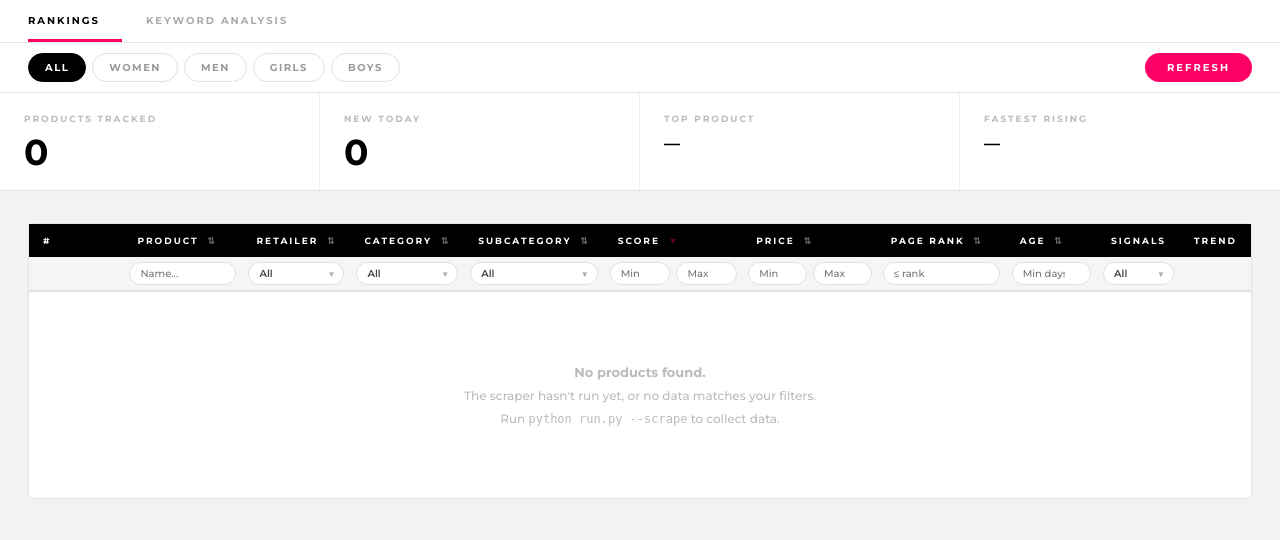
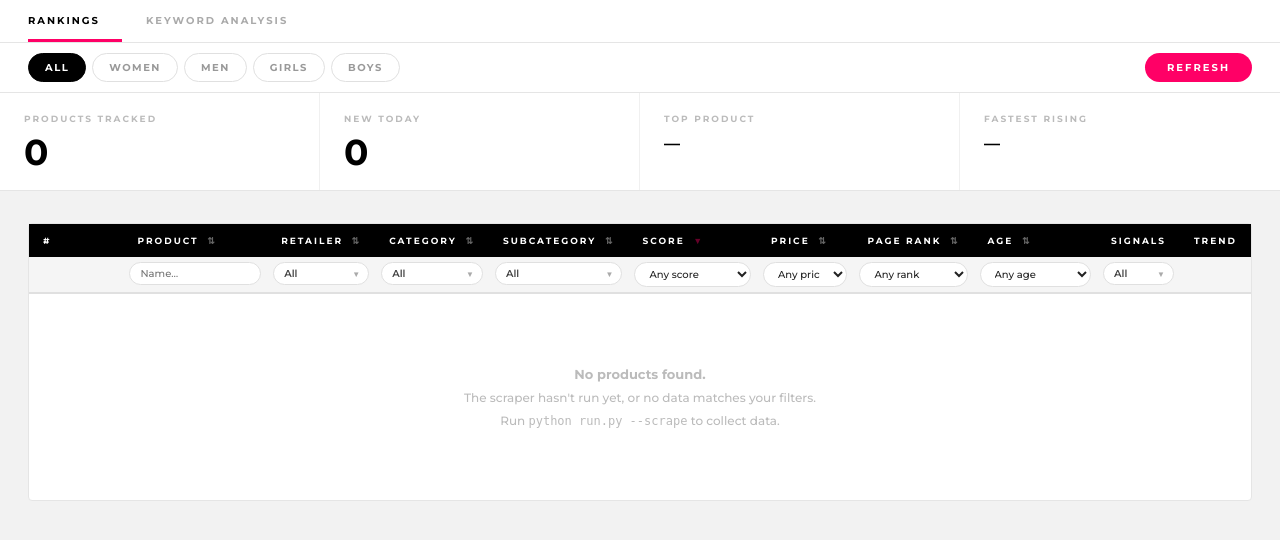
Before and after one commit to ShoeDataAutomatic/mrd-tracker, a Flask app: page / in a window 1280 px wide. Shown: the part 50-590 px from the top of the page. Run offline with Flask 3, Linux system fonts and the light colour scheme; data that the repository does not hold is empty.

Commit message:
Replace score/price/rank/age filter inputs with preset and dynamic dropdowns

```diff
--- a/dashboard/templates/index.html
+++ b/dashboard/templates/index.html
@@ -348,20 +348,43 @@
             <th id="th-category"></th>
             <!-- Subcategory: multi-select -->
             <th id="th-subcategory"></th>
-            <!-- Score: number range -->
+            <!-- Score: preset dropdown -->
             <th>
-              <input class="f-text" type="number" id="col-filter-score-min" placeholder="Min" style="width:48%;margin-right:2%">
-              <input class="f-text" type="number" id="col-filter-score-max" placeholder="Max" style="width:48%">
+              <select class="f-text" id="col-filter-score" onchange="renderTable()">
+                <option value="">Any score</option>
+                <option value="lt250">Less than 250</option>
+                <option value="gt250">Greater than 250</option>
+                <option value="gt500">Greater than 500</option>
+                <option value="gt750">Greater than 750</option>
+                <option value="gt1000">Greater than 1,000</option>
+              </select>
             </th>
-            <!-- Price: number range -->
+            <!-- Price: dynamic dropdown -->
             <th>
-              <input class="f-text" type="number" id="col-filter-price-min" placeholder="Min £" style="width:48%;margin-right:2%">
-              <input class="f-text" type="number" id="col-filter-price-max" placeholder="Max £" style="width:48%">
+              <select class="f-text" id="col-filter-price" onchange="renderTable()">
+                <option value="">Any price</option>
+              </select>
             </th>
-            <!-- Rank -->
-            <th><input class="f-text" type="number" id="col-filter-rank-max" placeholder="≤ rank"></th>
-            <!-- Age -->
-            <th><input class="f-text" type="number" id="col-filter-age-min" placeholder="Min days"></th>
+            <!-- Rank: preset dropdown -->
+            <th>
+              <select class="f-text" id="col-filter-rank" onchange="renderTable()">
+                <option value="">Any rank</option>
+                <option value="25">Top 25</option>
+                <option value="50">Top 50</option>
+                <option value="100">Top 100</option>
+                <option value="200">Top 200</option>
+              </select>
+            </th>
+            <!-- Age: preset dropdown -->
+            <th>
+              <select class="f-text" id="col-filter-age" onchange="renderTable()">
+                <option value="">Any age</option>
+                <option value="14">Less than 14 days</option>
+                <option value="28">Less than 28 days</option>
+                <option value="90">Less than 90 days</option>
+                <option value="180">Less than 180 days</option>
+              </select>
+            </th>
             <!-- Signal: multi-select -->
             <th id="th-signal"></th>
             <th></th>
@@ -677,12 +700,7 @@ document.querySelectorAll('th.sortable').forEach(th => {
   });
 });
 
-['col-filter-name','col-filter-score-min','col-filter-score-max',
- 'col-filter-price-min','col-filter-price-max','col-filter-rank-max','col-filter-age-min']
-  .forEach(id => {
-    const el = document.getElementById(id);
-    if (el) el.addEventListener('input', renderTable);
-  });
+document.getElementById('col-filter-name').addEventListener('input', renderTable);
 
 async function loadStats() {
   const res = await fetch('/api/stats');
@@ -704,23 +722,31 @@ async function loadRankings() {
   allProducts = await res.json();
   maxScore    = Math.max(...allProducts.map(p => p.total_score), 1);
 
-  // Derive unique values to populate dynamic multi-selects
+  // Populate multi-selects from loaded data
   const retailers     = [...new Set(allProducts.map(p => p.retailer).filter(Boolean))].sort();
   const subcategories = [...new Set(allProducts.map(p => p.subcategory).filter(Boolean))].sort();
   initMultiSelects(retailers, subcategories);
+
+  // Populate price dropdown dynamically
+  const prices = [...new Set(allProducts.map(p => p.latest_price).filter(v => v != null))]
+    .sort((a, b) => a - b);
+  const priceSelect = document.getElementById('col-filter-price');
+  const prevPrice   = priceSelect ? priceSelect.value : '';
+  if (priceSelect) {
+    priceSelect.innerHTML = `<option value="">Any price</option>` +
+      prices.map(p => `<option value="${p.toFixed(2)}"${prevPrice === p.toFixed(2) ? ' selected' : ''}>£${p.toFixed(2)}</option>`).join('');
+  }
 
   renderTable();
 }
 
 function renderTable() {
   const colName  = (document.getElementById('col-filter-name').value || '').toLowerCase();
-  const csn      = parseFloat(document.getElementById('col-filter-score-min').value) || null;
-  const csx      = parseFloat(document.getElementById('col-filter-score-max').value) || null;
-  const cpn      = parseFloat(document.getElementById('col-filter-price-min').value) || null;
-  const cpx      = parseFloat(document.getElementById('col-filter-price-max').value) || null;
-  const crx      = parseInt(document.getElementById('col-filter-rank-max').value)    || null;
-  const can      = parseInt(document.getElementById('col-filter-age-min').value)     || null;
-  const tbody    = document.getElementById('product-table-body');
+  const scoreFilter = document.getElementById('col-filter-score').value;
+  const priceFilter = document.getElementById('col-filter-price').value;
+  const rankFilter  = document.getElementById('col-filter-rank').value;
+  const ageFilter   = document.getElementById('col-filter-age').value;
+  const tbody       = document.getElementById('product-table-body');
 
   // Multi-select values
   const selRetailer    = msSelections.retailer;
@@ -746,13 +772,18 @@ function renderTable() {
     if (selSubcategory.length && !selSubcategory.map(v=>v.toLowerCase()).includes(sub)) return false;
     if (selSignal.length      && !selSignal.some(s => (p.signal_tags||[]).includes(s))) return false;
 
-    // Numeric filters
-    if (csn !== null && p.total_score < csn)  return false;
-    if (csx !== null && p.total_score > csx)  return false;
-    if (cpn !== null && (p.latest_price == null || p.latest_price < cpn)) return false;
-    if (cpx !== null && (p.latest_price == null || p.latest_price > cpx)) return false;
-    if (crx !== null && (p.latest_rank  == null || p.latest_rank  > crx)) return false;
-    if (can !== null && (p.days_tracked == null || p.days_tracked < can)) return false;
+    // Score filter
+    if (scoreFilter === 'lt250'  && p.total_score >= 250)  return false;
+    if (scoreFilter === 'gt250'  && p.total_score <= 250)  return false;
+    if (scoreFilter === 'gt500'  && p.total_score <= 500)  return false;
+    if (scoreFilter === 'gt750'  && p.total_score <= 750)  return false;
+    if (scoreFilter === 'gt1000' && p.total_score <= 1000) return false;
+    // Price filter (exact match on scraped price)
+    if (priceFilter && (p.latest_price == null || p.latest_price.toFixed(2) !== priceFilter)) return false;
+    // Rank filter (Top N = rank <= N)
+    if (rankFilter && (p.latest_rank == null || p.latest_rank > parseInt(rankFilter))) return false;
+    // Age filter (less than N days)
+    if (ageFilter  && (p.days_tracked == null || p.days_tracked >= parseInt(ageFilter))) return false;
 
     return true;
   });
@@ -828,12 +859,10 @@ function updateClearButton() {
   const hasFilters =
     Object.values(msSelections).some(a => a.length > 0) ||
     document.getElementById('col-filter-name').value ||
-    document.getElementById('col-filter-score-min').value ||
-    document.getElementById('col-filter-score-max').value ||
-    document.getElementById('col-filter-price-min').value ||
-    document.getElementById('col-filter-price-max').value ||
-    document.getElementById('col-filter-rank-max').value ||
-    document.getElementById('col-filter-age-min').value;
+    document.getElementById('col-filter-score').value ||
+    document.getElementById('col-filter-price').value ||
+    document.getElementById('col-filter-rank').value ||
+    document.getElementById('col-filter-age').value;
   const btn = document.getElementById('btn-clear-filters');
   if (btn) btn.style.display = hasFilters ? 'inline-block' : 'none';
 }
@@ -845,9 +874,8 @@ function clearAllFilters() {
     _msOptions.retailer    || [],
     _msOptions.subcategory || []
   );
-  // Reset text / number inputs
-  ['col-filter-name','col-filter-score-min','col-filter-score-max',
-   'col-filter-price-min','col-filter-price-max','col-filter-rank-max','col-filter-age-min']
+  // Reset text / select inputs
+  ['col-filter-name','col-filter-score','col-filter-price','col-filter-rank','col-filter-age']
     .forEach(id => { const el = document.getElementById(id); if (el) el.value = ''; });
   renderTable();
 }
```
